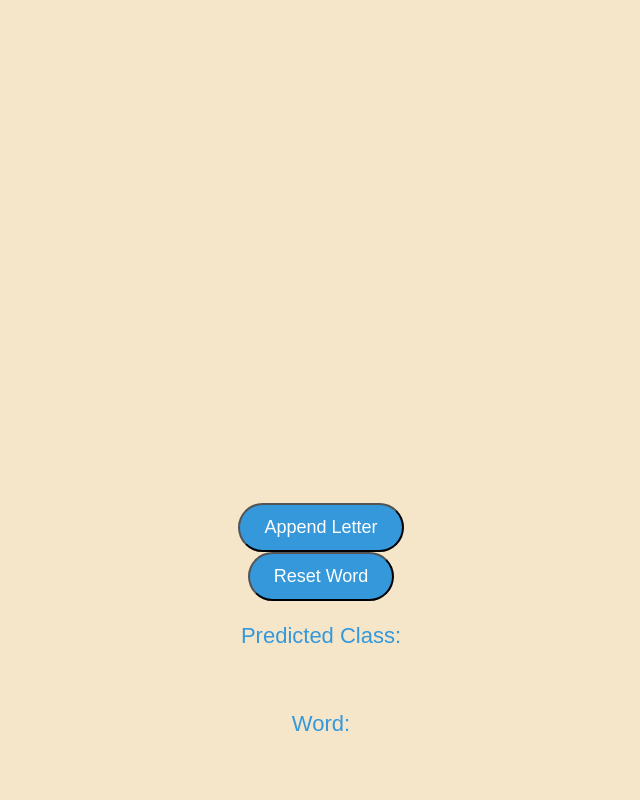
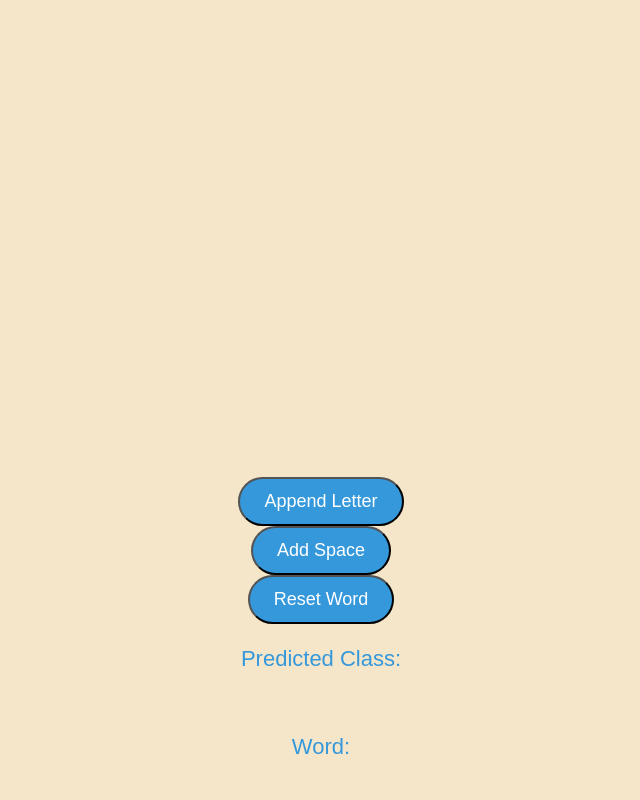
Before and after one commit to tbhatawdekar/Hackathon-2023-ASL, a Flask app: page /webcam in a window 1280 px wide. Shown: the whole page, without its empty margins (319-959 px from the left). Run offline with Flask 3, Linux system fonts and the light colour scheme.

Commit message:
Added space button

```diff
--- a/Templates/webcam.html
+++ b/Templates/webcam.html
@@ -8,6 +8,7 @@
 <body>
     <video id="webcam" width="640" height="480" autoplay></video>
     <button id="capture" class="btn">Append Letter</button>
+    <button id="space" class="btn">Add Space</button>
     <button id="reset" class="btn">Reset Word</button>
 
     <p>Predicted Class: <span id="predicted_class"></span></p>
@@ -16,6 +17,7 @@
     <script>
         const webcamElement = document.getElementById('webcam');
         const captureButton = document.getElementById('capture');
+        const spaceButton = document.getElementById('space');
         const resetButton = document.getElementById('reset');
         const predictedClassElement = document.getElementById('predicted_class');
         const wordElement = document.getElementById('word');
@@ -51,6 +53,11 @@
 
         captureButton.addEventListener('click', () => {
             word += predictedClassElement.textContent;
+            wordElement.textContent = word;
+        });
+
+        spaceButton.addEventListener('click', () => {
+            word += " ";
             wordElement.textContent = word;
         });
 
```
